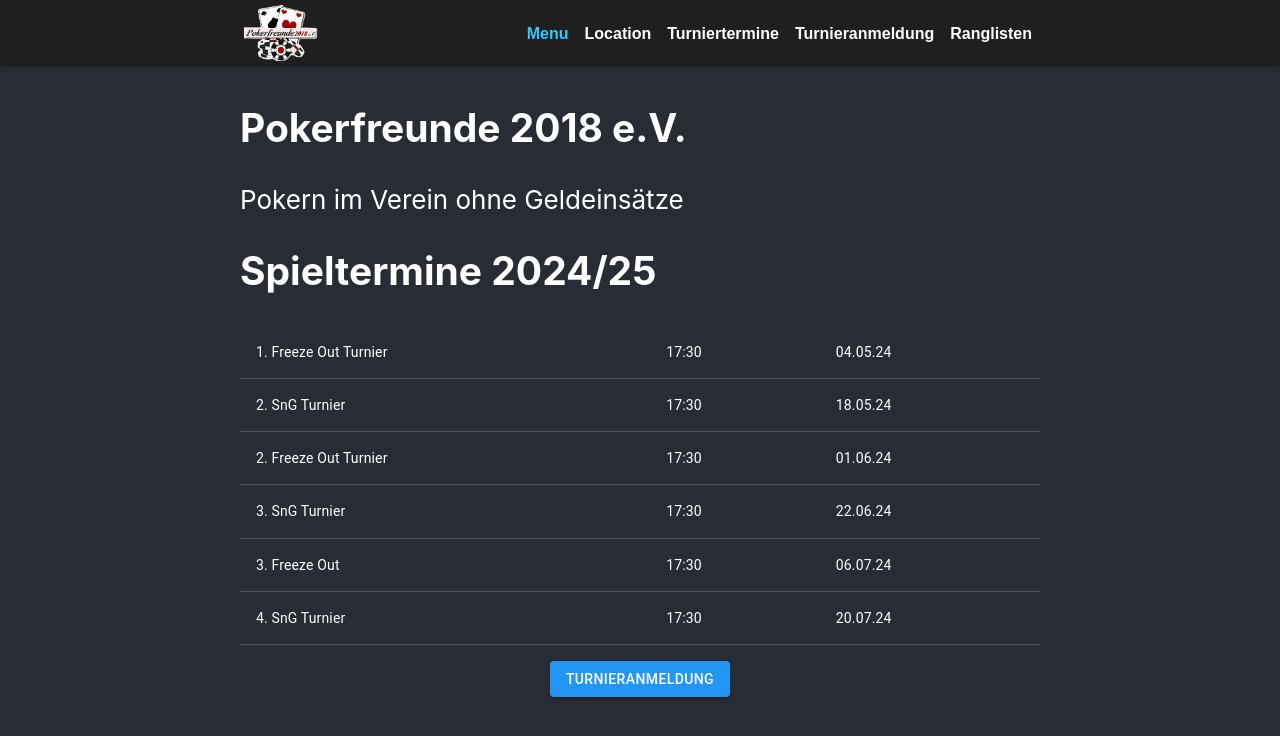
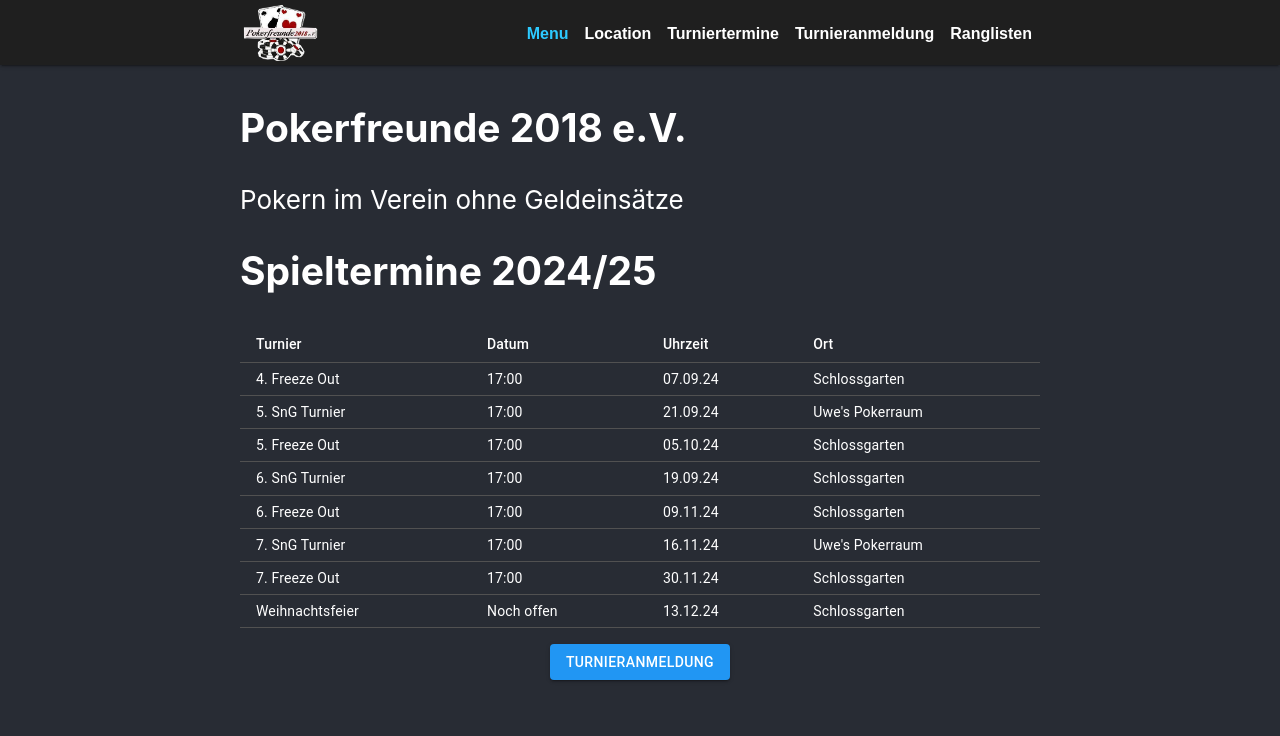
Before and after one commit to NickSchneiderIsTired/pokerfreundeWebsite, a React (Create React App) app: page / in a window 1280 px wide. Shown: the top 736 px of the page. Built offline with nearby package versions, Linux system fonts and the light colour scheme.

Commit message:
Add new tournaments

```diff
--- a/src/containers/Menu.jsx
+++ b/src/containers/Menu.jsx
@@ -1,7 +1,7 @@
 import React from 'react';
 import '../App.css';
 import { useNavigate } from 'react-router';
-import { Button, Table, TableBody, TableCell, TableRow } from '@mui/material';
+import { Button, Table, TableBody, TableCell, TableHead, TableRow } from '@mui/material';
 import tournaments from '../res/tournaments.json';
 
 function Menu() {
@@ -27,13 +27,22 @@ function Menu() {
             Pokern im Verein ohne Geldeinsätze
           </p>
           <h2>Spieltermine 2024/25</h2>
-          <Table>
+          <Table size='small'>
+            <TableHead>
+              <TableRow>
+                <TableCell>Turnier</TableCell>
+                <TableCell>Datum</TableCell>
+                <TableCell>Uhrzeit</TableCell>
+                <TableCell>Ort</TableCell>
+              </TableRow>
+            </TableHead>
             <TableBody>
               {tournaments.map((row, idx) =>
                 <TableRow key={idx}>
                   <TableCell>{row.name}</TableCell>
                   <TableCell>{row.start}</TableCell>
                   <TableCell>{row.date}</TableCell>
+                  <TableCell>{row.location}</TableCell>
                 </TableRow>
               )}
             </TableBody>
--- a/src/containers/Tournaments.jsx
+++ b/src/containers/Tournaments.jsx
@@ -1,5 +1,5 @@
 import React from 'react';
-import { Table, TableBody, TableCell, TableRow } from '@mui/material';
+import { Table, TableBody, TableCell, TableHead, TableRow } from '@mui/material';
 import '../App.css';
 import tournaments from '../res/tournaments.json';
 
@@ -22,13 +22,22 @@ function Tournaments() {
       <div className="App-header">
         <div className='content'>
           <h2>Spieltermine 2024/25</h2>
-          <Table>
+          <Table size='small'>
+            <TableHead>
+              <TableRow>
+                <TableCell>Turnier</TableCell>
+                <TableCell>Datum</TableCell>
+                <TableCell>Uhrzeit</TableCell>
+                <TableCell>Ort</TableCell>
+              </TableRow>
+            </TableHead>
             <TableBody>
               {tournaments.map((row, idx) =>
                 <TableRow key={idx}>
                   <TableCell>{row.name}</TableCell>
                   <TableCell>{row.start}</TableCell>
                   <TableCell>{row.date}</TableCell>
+                  <TableCell>{row.location}</TableCell>
                 </TableRow>
               )}
             </TableBody>
--- a/src/res/tournaments.json
+++ b/src/res/tournaments.json
@@ -1,8 +1,10 @@
 [
-  { "name": "1. Freeze Out Turnier", "start": "17:30", "date": "04.05.24" },
-  { "name": "2. SnG Turnier", "start": "17:30", "date": "18.05.24" },
-  { "name": "2. Freeze Out Turnier", "start": "17:30", "date": "01.06.24" },
-  { "name": "3. SnG Turnier", "start": "17:30", "date": "22.06.24" },
-  { "name": "3. Freeze Out", "start": "17:30", "date": "06.07.24" },
-  { "name": "4. SnG Turnier", "start": "17:30", "date": "20.07.24" }
+  { "name": "4. Freeze Out", "start": "17:00", "date": "07.09.24", "location": "Schlossgarten" },
+  { "name": "5. SnG Turnier", "start": "17:00", "date": "21.09.24", "location": "Uwe's Pokerraum" },
+  { "name": "5. Freeze Out", "start": "17:00", "date": "05.10.24", "location": "Schlossgarten" },
+  { "name": "6. SnG Turnier", "start": "17:00", "date": "19.09.24", "location": "Schlossgarten" },
+  { "name": "6. Freeze Out", "start": "17:00", "date": "09.11.24", "location": "Schlossgarten" },
+  { "name": "7. SnG Turnier", "start": "17:00", "date": "16.11.24", "location": "Uwe's Pokerraum" },
+  { "name": "7. Freeze Out", "start": "17:00", "date": "30.11.24", "location": "Schlossgarten" },
+  { "name": "Weihnachtsfeier", "start": "Noch offen", "date": "13.12.24", "location": "Schlossgarten" }
 ]
```
